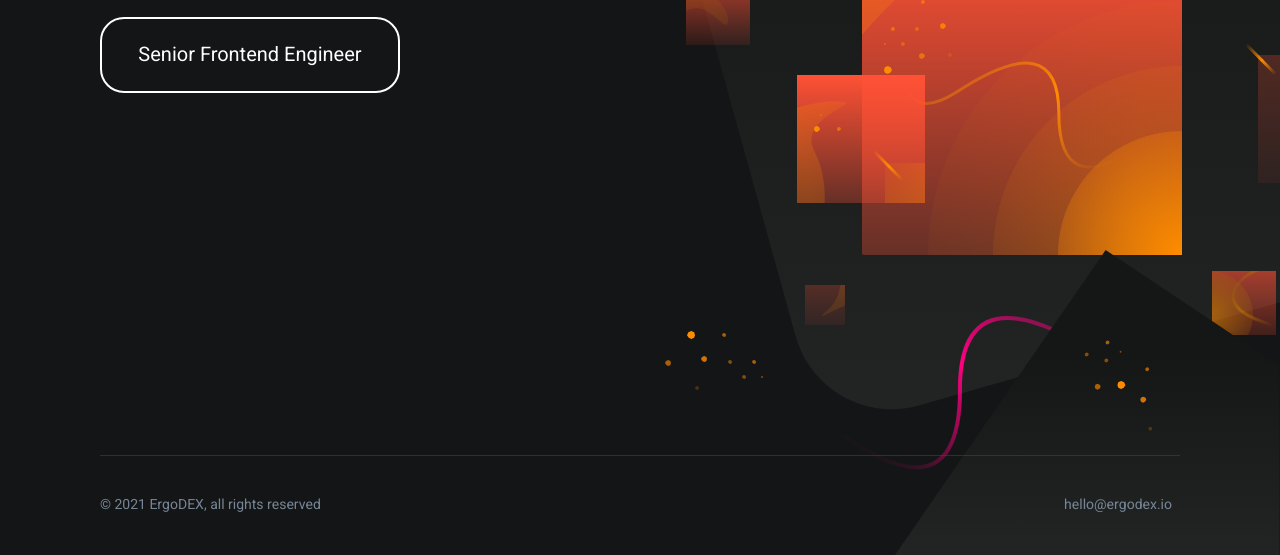
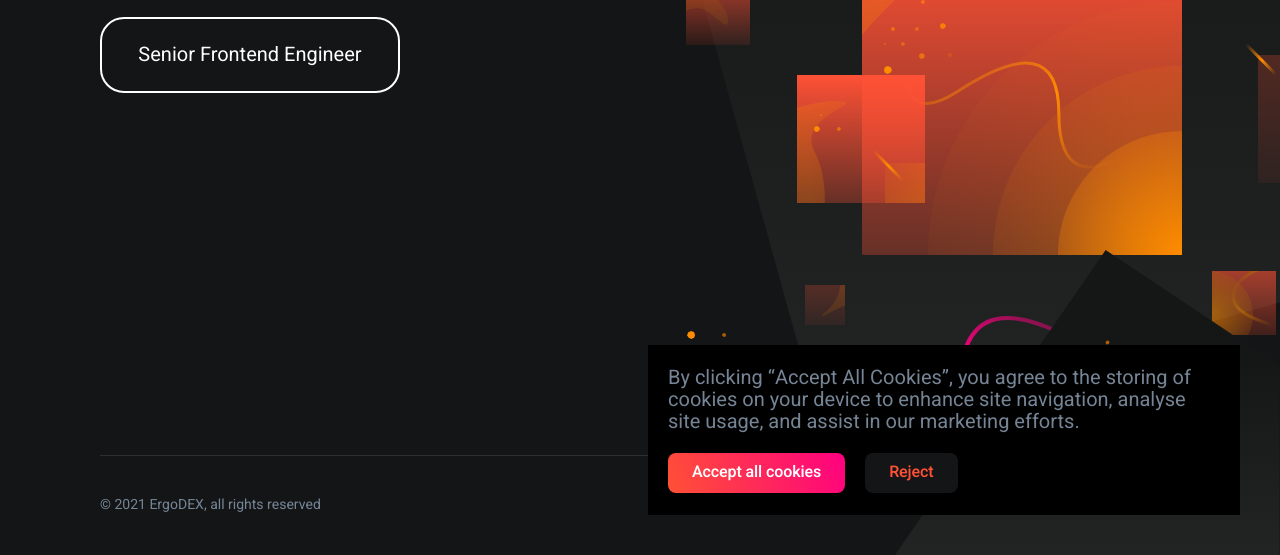
Before and after one commit to spectrum-finance/ergodex_landing, a Gatsby site: page /careers in a window 1280 px wide. Shown: the part 245-800 px from the top of the page. Built offline with nearby package versions, Linux system fonts and the light colour scheme; Gatsby itself is replaced by a stand-in of ours.

Commit message:
add cookie policy component

```diff
--- /dev/null
+++ b/src/components/CookiePolicy.js
@@ -0,0 +1,41 @@
+import React, { useState } from "react";
+
+const COOKIE_POLICY_KEY = "site-cookie-policy";
+
+export const CookiePolicy = () => {
+  const [hidden, setHidden] = useState(localStorage.getItem(COOKIE_POLICY_KEY));
+
+  const reject = () => {
+    localStorage.setItem(COOKIE_POLICY_KEY, "reject");
+    setHidden("reject");
+  };
+
+  const accept = () => {
+    localStorage.setItem(COOKIE_POLICY_KEY, "accept");
+    setHidden("accept");
+  };
+
+  return (
+    <div className={`cookie-policy ${hidden ? "cookie-policy_hidden" : ""}`}>
+      <span className="cookie-policy__message">
+        By clicking “Accept All Cookies”, you agree to the storing of cookies on
+        your device to enhance site navigation, analyse site usage, and assist
+        in our marketing efforts.
+      </span>
+      <div className="cookie-policy__buttons">
+        <button
+          className="button button-md button-primary cookie-policy__button"
+          onClick={accept}
+        >
+          Accept all cookies
+        </button>
+        <button
+          className="button button-md cookie-policy__button"
+          onClick={reject}
+        >
+          Reject
+        </button>
+      </div>
+    </div>
+  );
+};
--- a/src/layouts/index.js
+++ b/src/layouts/index.js
@@ -2,6 +2,7 @@ import "../styles/style.scss";
 
 import React from "react";
 
+import { CookiePolicy } from "../components/CookiePolicy";
 import Footer from "../components/footer";
 
 const Layout = ({ children }) => {
@@ -11,6 +12,7 @@ const Layout = ({ children }) => {
         <div className="container">{children}</div>
       </main>
       <Footer />
+      <CookiePolicy />
     </div>
   );
 };
--- a/src/styles/components/_buttons.scss
+++ b/src/styles/components/_buttons.scss
@@ -3,8 +3,8 @@
   border-radius: 8px;
 
   @include font-size(7, mobile, true, false, true);
-    @if ( get-font-size(7, desktop) != get-font-size(7, mobile) ) {
-        @include media( '>medium' ) {
+  @if (get-font-size(7, desktop) != get-font-size(7, mobile)) {
+    @include media('>medium') {
       @include font-size(7, desktop, true, false, true);
     }
   }
@@ -54,6 +54,26 @@
   }
 }
 
+.button-md {
+  padding: 8px 24px;
+  line-height: 22px;
+  height: 40px;
+
+  &.button-shadow {
+
+    &::before {
+      box-shadow: 0 4px 32px rgba(color(primary, 1), .48);
+    }
+
+    &:hover {
+
+      &::before {
+        box-shadow: 0 4px 32px rgba(color(primary, 1), .6);
+      }
+    }
+  }
+}
+
 .glow-on-hover {
   width: 220px;
   height: 50px;
@@ -72,7 +92,7 @@
   background: linear-gradient(45deg, #ff0000, #ff7300, #fffb00, #48ff00, #00ffd5, #002bff, #7a00ff, #ff00c8, #ff0000);
   position: absolute;
   top: -2px;
-    left:-2px;
+  left: -2px;
   background-size: 400%;
   z-index: -1;
   filter: blur(5px);
@@ -108,9 +128,15 @@
 }
 
 @keyframes glowing {
-    0% { background-position: 0 0; }
-    50% { background-position: 400% 0; }
-    100% { background-position: 0 0; }
+  0% {
+    background-position: 0 0;
+  }
+  50% {
+    background-position: 400% 0;
+  }
+  100% {
+    background-position: 0 0;
+  }
 }
 
 .button-primary {
--- /dev/null
+++ b/src/styles/layout/_cookie-policy.scss
@@ -0,0 +1,44 @@
+.cookie-policy {
+  background: #000;
+  bottom: 0;
+  color: #768595;
+  display: flex;
+  flex-direction: column;
+  font-size: 20px;
+  justify-content: center;
+  line-height: 22px;
+  min-height: 170px;
+  padding: 1rem;
+  position: fixed;
+  right: 0;
+  transition: opacity .3s, visibility .3s;
+  width: 100%;
+  z-index: 1000;
+
+
+  @media (min-width: 600px) {
+    bottom: 2rem;
+    right: 2rem;
+    width: 592px;
+  }
+
+  &_hidden {
+    opacity: 0;
+    visibility: hidden;
+  }
+
+  &__header {
+    margin-bottom: 1rem;
+  }
+
+  &__message {
+    margin-bottom: 1rem;
+  }
+
+  &__button {
+    &:not(:last-child) {
+      margin-right: 1rem;
+    }
+  }
+
+}
--- a/src/styles/style.scss
+++ b/src/styles/style.scss
@@ -104,3 +104,8 @@
 # Footer
 --------------------------------------------------------------*/
 @import "layout/footer";
+
+/*--------------------------------------------------------------
+# Cookie policy
+--------------------------------------------------------------*/
+@import "layout/cookie-policy";
```
Lines whose indentation alone changed are shown as unchanged.
